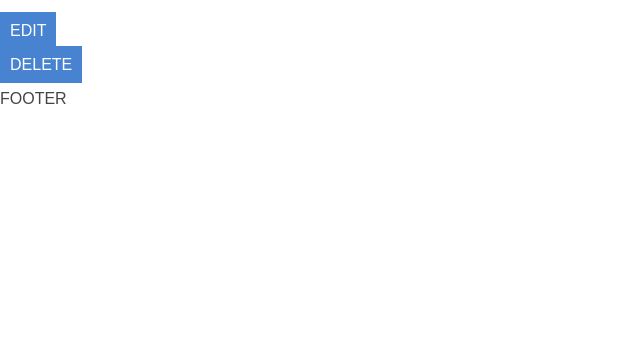
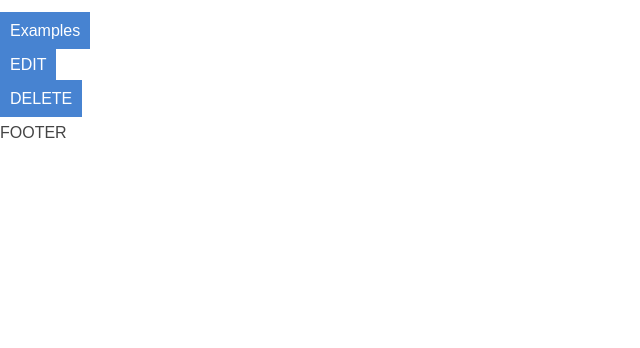
Before and after one commit to Merlsi/LibraryFinal, a Django app: template library/templates/library/single_book.html in a window 1280 px wide. Shown: the part 254-602 px from the top of the page, without its empty margins (0-640 px from the left). Run offline with Django 4.2, Linux system fonts and the light colour scheme; the template is opened without the code that fills it, so the values that code supplies are empty; parts of the project's set-up code (start-up, migrations or seed data) failed here and were passed over.

Commit message:
Update single_book.html

```diff
--- a/library/templates/library/single_book.html
+++ b/library/templates/library/single_book.html
@@ -6,6 +6,7 @@
     <img width =300 src="{{ book.cover.url }}" alt="image">
     <br>
     <h4>Categories: {{ book.category }}</h4>
+    <p class="link-read-post"><a href="{% url 'example_list' book.id %}">Examples</a></p>
     <p class="link-read-post"><a href="{% url 'book_edit' book.id %}">EDIT</a></p>
     <p class="link-read-post"><a href="{% url 'book_delete' book.id %}">DELETE</a></p>
 
```
